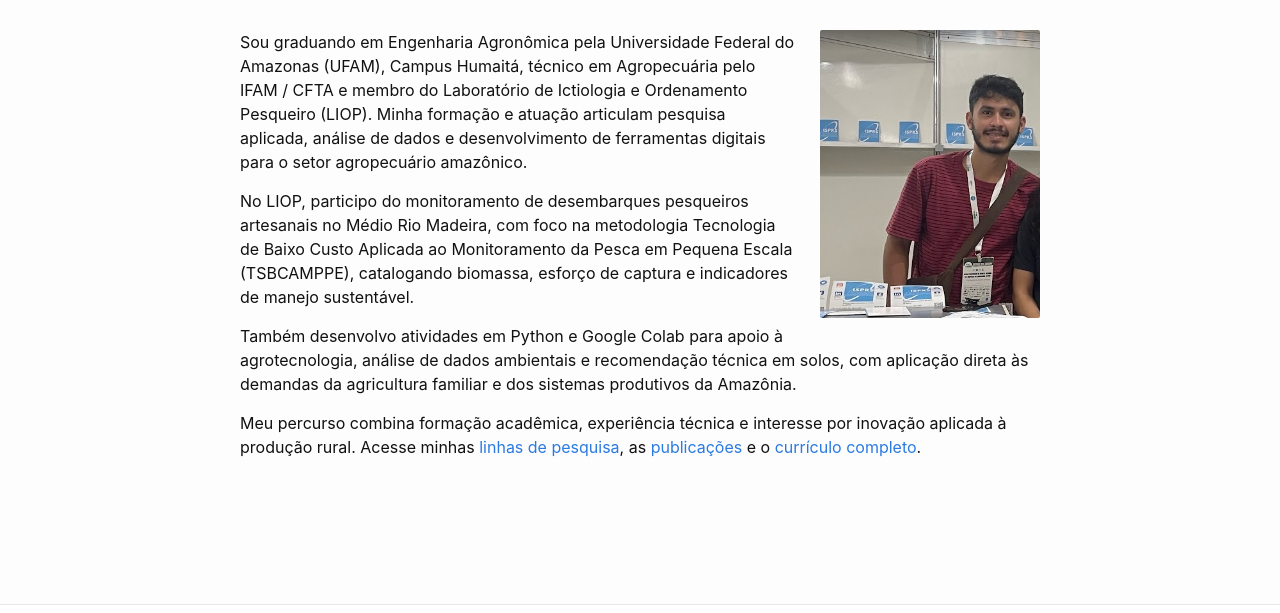
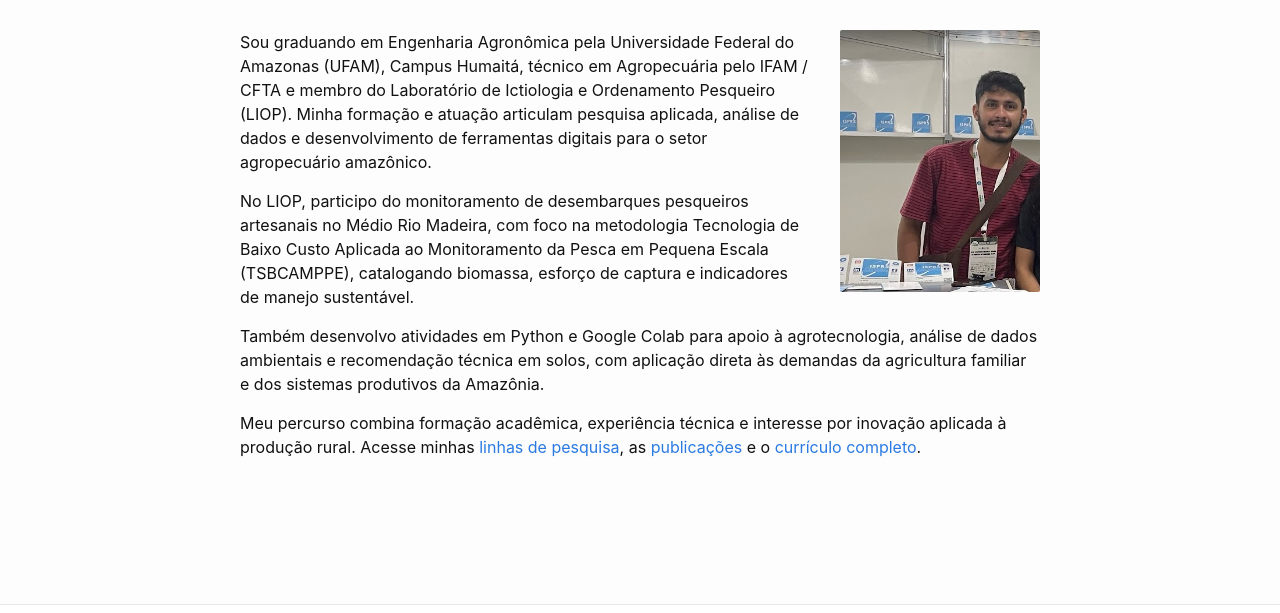
Before and after one commit to eduardobatista-glitch/portfolio_, a plain HTML site: page index.html in a window 1280 px wide. Shown: the part 62-675 px from the top of the page. Drawn offline with Linux system fonts and the light colour scheme.

Commit message:
Update index.html

```diff
--- a/index.html
+++ b/index.html
@@ -6,16 +6,6 @@
   <meta name="viewport" content="width=device-width, initial-scale=1">
   <title>Eduardo da Costa Batista</title>
   <link rel="stylesheet" href="assets/style.css">
-  <style>
-    /* Força a foto a ficar do lado DIREITO exatamente como a do Tom Rainforth */
-    .profile-pic {
-      float: right !important;
-      width: 220px !important;
-      margin-left: 25px !important;
-      margin-bottom: 15px !important;
-      border-radius: 2px;
-    }
-  </style>
 </head>
 <body>
 
@@ -37,8 +27,8 @@
     <div class="wrapper">
       <div class="home">
 
-        <!-- FOTO NA DIREITA -->
-        <img class="profile-pic" src="assets/foto.jpg" alt="Eduardo da Costa Batista">
+        <!-- FOTO COMPACTA NA DIREITA COM LARGURA DEFINIDA EM 190PX -->
+        <img class="profile-pic" src="assets/foto.jpg" alt="Eduardo da Costa Batista" style="float: right; width: 190px; margin-left: 30px; margin-bottom: 15px; border-radius: 2px;">
 
         <p>Sou graduando em Engenharia Agronômica pela Universidade Federal do Amazonas (UFAM), Campus Humaitá, técnico em Agropecuária pelo IFAM / CFTA e membro do Laboratório de Ictiologia e Ordenamento Pesqueiro (LIOP). Minha formação e atuação articulam pesquisa aplicada, análise de dados e desenvolvimento de ferramentas digitais para o setor agropecuário amazônico.</p>
 
```
